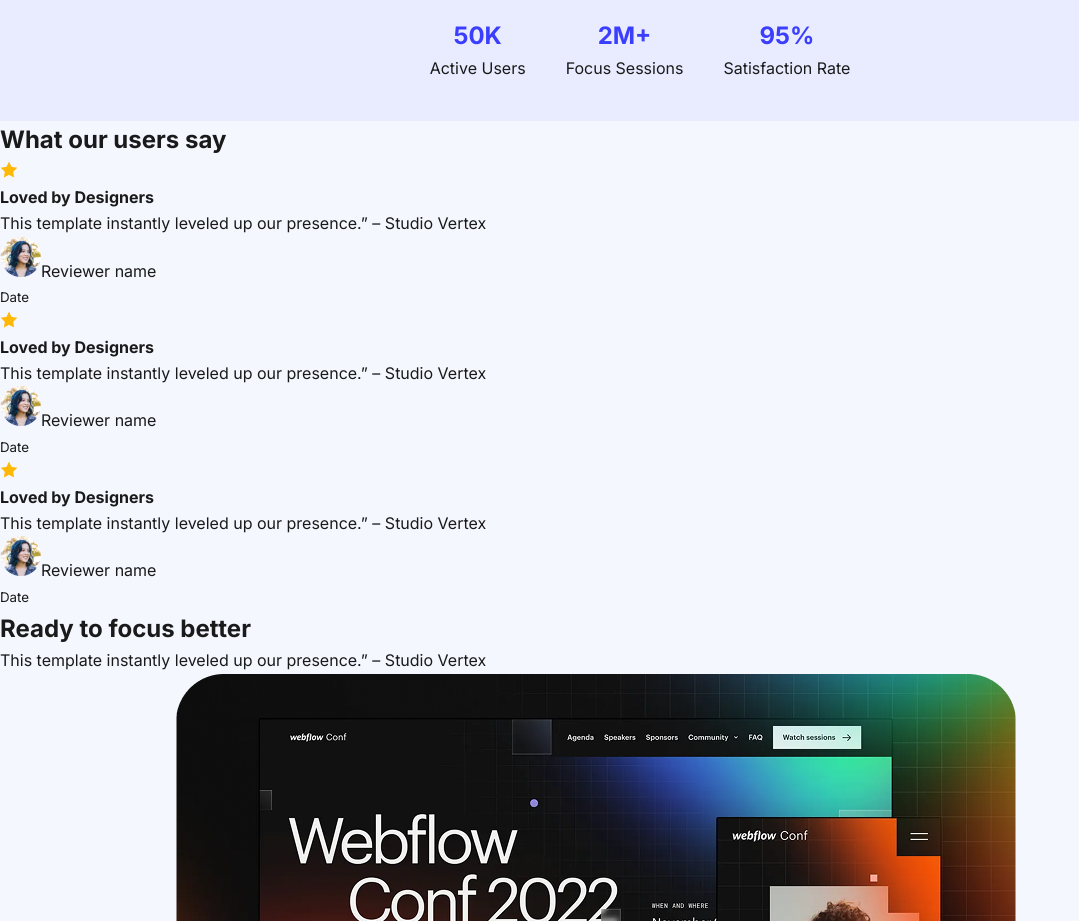
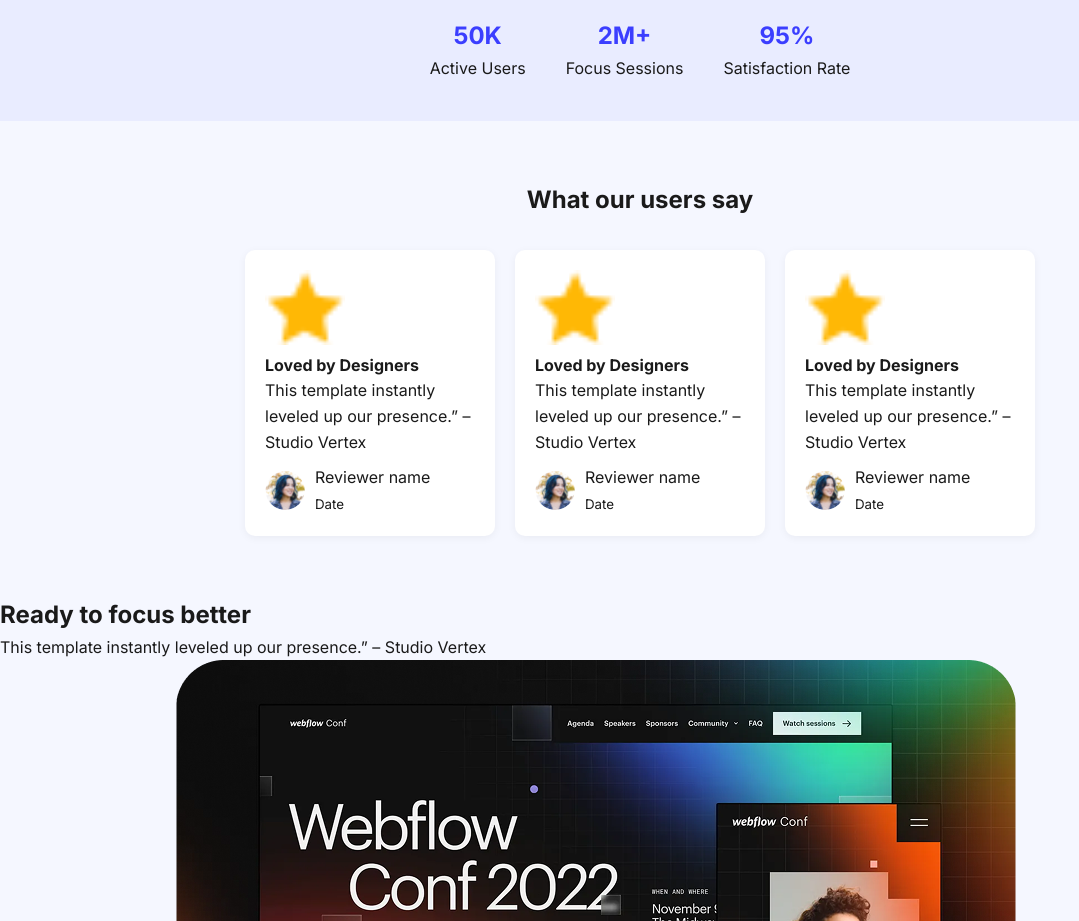
Before and after one commit to Fayed-Abir/First-Assignment-by-PH, a plain HTML site: page index.html in a window 1280 px wide. Shown: the part 963-1884 px from the top of the page, without its empty margins (0-1079 px from the left). Drawn offline with Linux system fonts and the light colour scheme; files whose address does not match are found by name.

Commit message:
3rd commit

```diff
--- a/style.css
+++ b/style.css
@@ -80,3 +80,34 @@ header {
   font-size: 1.5rem;
   color: #3b3eff;
 }
+.testimonials {
+  padding: 60px 20px;
+  text-align: center;
+}
+.testimonial-cards {
+  display: flex;
+  gap: 20px;
+  margin-top: 30px;
+  justify-content: center;
+}
+.card {
+  background: #fff;
+  padding: 20px;
+  border-radius: 10px;
+  width: 250px;
+  box-shadow: 0 2px 8px rgba(0,0,0,0.05);
+  text-align: left;
+}
+.card .stars {
+  width: 80px;
+}
+.reviewer {
+  display: flex;
+  align-items: center;
+  margin-top: 10px;
+}
+.reviewer img {
+  width: 40px;
+  border-radius: 50%;
+  margin-right: 10px;
+}
```
